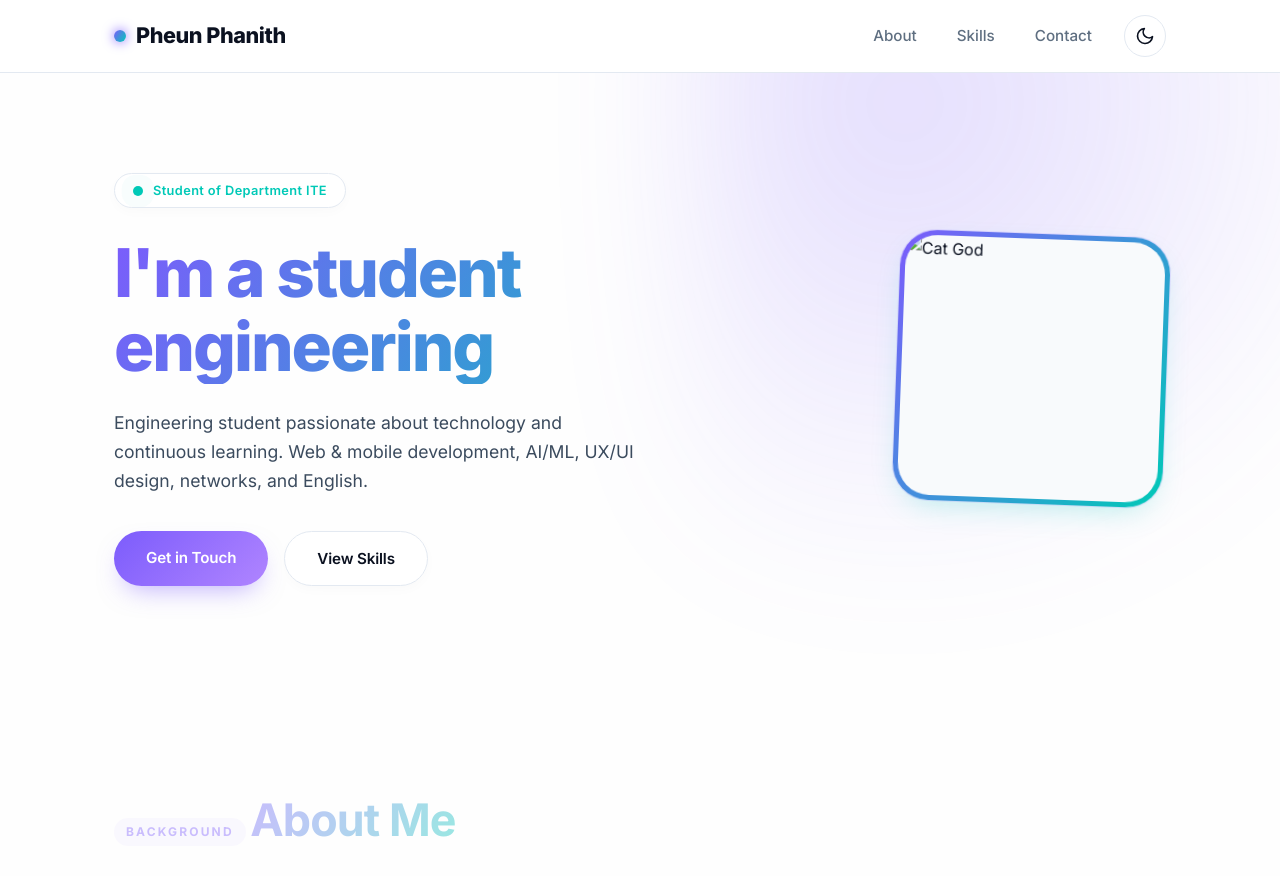
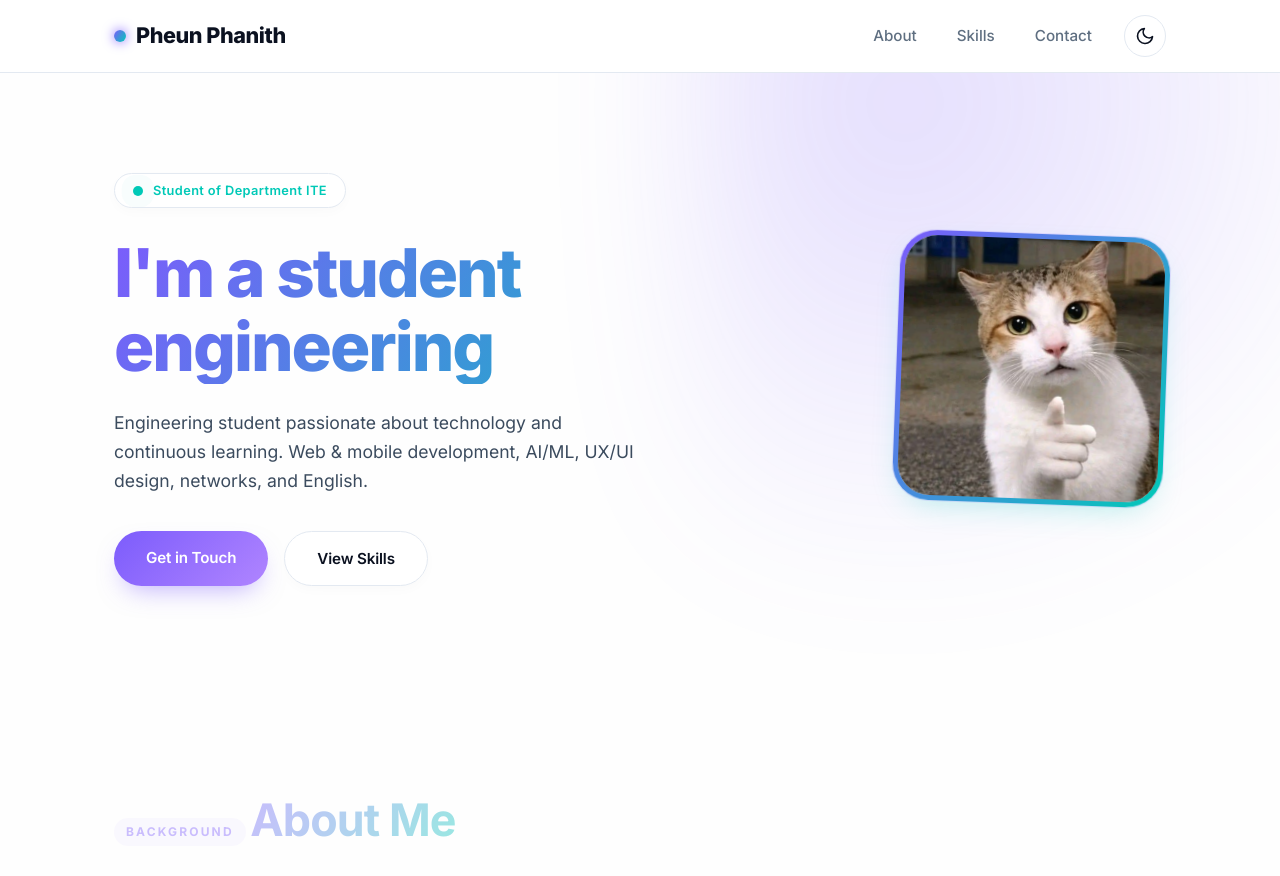
Before and after one commit to pheunphanith-bot/Portfolio-HTML-CSS, a plain HTML site: page index.html in a window 1280 px wide. Shown: the top 876 px of the page. Drawn offline with Linux system fonts and the light colour scheme; a web font is replaced by a local one.

Commit message:
Update index.html

```diff
--- a/index.html
+++ b/index.html
@@ -66,7 +66,7 @@
           <div class="photo-ring">
             <img
               class="profile-photo"
-              src="/image/cat-profile.jpg"
+              src="/cat-profile.jpg"
               alt="Cat God"
             />
           </div>
```
